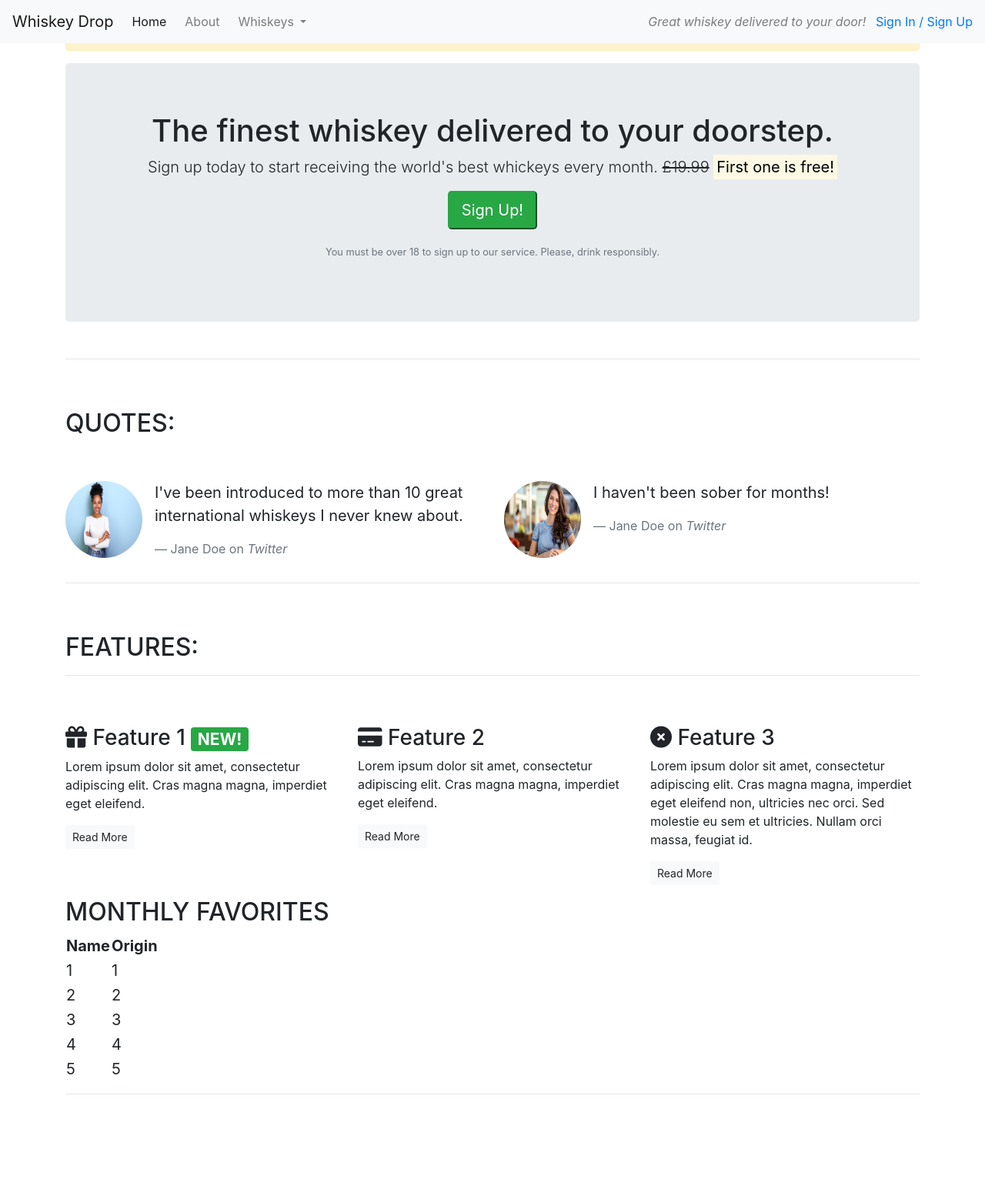
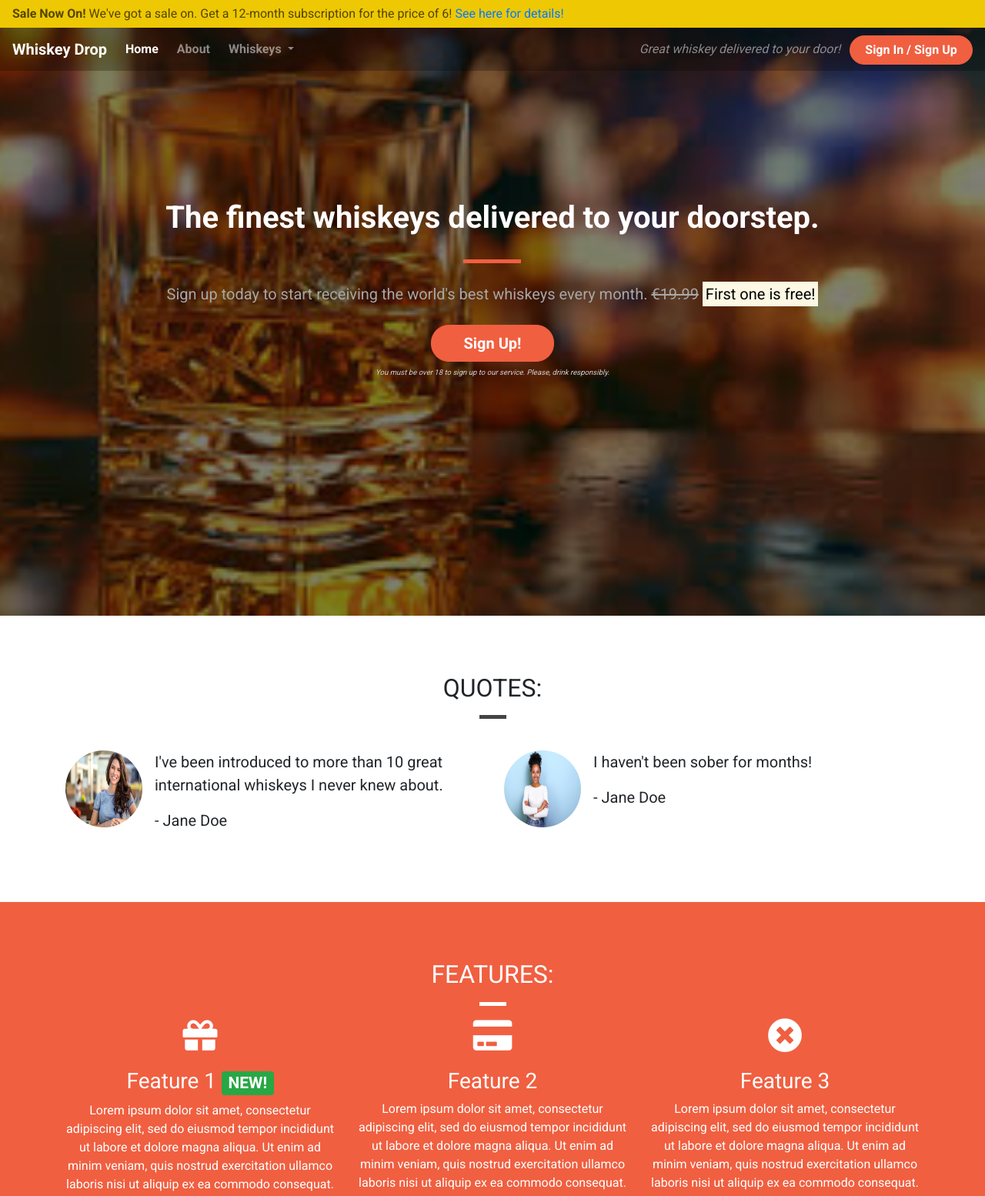
Before and after one commit to Mx-CrystalJ/Bootstrap, a plain HTML site: page index.html in a window 1280 px wide. Shown: the top 1554 px of the page at 77% size. Before the commit the page ends 1438 px from the top, so only its background shows below. Drawn offline with nearby package versions, Linux system fonts and the light colour scheme.

Commit message:
fix background + sign up bug, org elements on page

```diff
--- /dev/null
+++ b/assets/CSS/style.css
@@ -0,0 +1,201 @@
+body {
+    font-family: 'Roboto', sans-serif;
+}
+
+/* Containers */
+
+.container-wrapper {}
+
+.container-wrapper--red {
+    background-color: #f05f40;
+    color: white;
+}
+
+.alert-container {}
+
+.callout-container {
+    height: 100vh;
+
+    background: url('../images/images.jpg') no-repeat bottom right fixed;
+    -webkit-background-size: cover;
+    -moz-background-size: cover;
+    -o-background-size: cover;
+    background-size: cover;
+
+    display: flex;
+    align-items: center;
+    justify-content: center;
+
+    position: relative;
+}
+
+.opaque-overlay {
+    position: absolute;
+    top: 0;
+    left: 0;
+    height: 100%;
+    width: 100%;
+    background-color: rgba(0, 0, 0, 0.5);
+}
+
+.content-container {
+    padding-top: 75px;
+    padding-bottom: 75px;
+}
+
+/* Navbar */
+
+.navalert-container {
+    position: absolute;
+    top: 0;
+    left: 0;
+    z-index: 1;
+    padding-left: 0;
+    padding-right: 0;
+}
+
+.navbar {
+    margin-bottom: 0;
+    width: 100%;
+    background-color: rgba(0, 0, 0, .25);
+    border: 0;
+}
+
+.navbar .navbar-toggler {
+    border: 0;
+}
+
+.navbar .navbar-brand {
+    font-weight: bold;
+}
+
+.navbar .navbar-nav a {
+    font-weight: bold;
+}
+
+
+/* Jumbotron */
+
+.jumbotron {
+    background-color: transparent;
+}
+
+.jumbotron h1 {
+    color: white;
+    font-weight: bold;
+    margin-bottom: 30px;
+    color: white;
+}
+
+.jumbotron .lead {
+    color: #a7a7a7;
+    margin: 25px 0;
+}
+
+.jumbotron small {
+    font-size: 60%;
+    font-style: italic;
+    color: #d0d0d0;
+}
+
+/* Block dividers */
+
+.block-divider {
+    width: 75px;
+    height: 5px;
+    border: 0;
+    background-color: #444;
+}
+
+.block-divider--orange {
+    background-color: #f05f40;
+}
+
+.block-divider--white {
+    background-color: white;
+}
+
+.block-divider--short {
+    width: 35px;
+}
+
+/* Buttons */
+
+.btn--cta {
+    font-weight: bold;
+    border-radius: 23px;
+    width: 160px;
+}
+
+.btn--red {
+    color: white;
+    background-color: #f05f40;
+    border-color: #f05f40;
+}
+
+.btn--red:hover,
+.btn--red:active,
+.btn--red:focus,
+.btn--red:active:focus {
+    background-color: #df4929;
+    border-color: #df4929;
+    color: white;
+}
+
+/* Alert */
+
+.alert-container .col-12 {
+    padding-left: 0;
+    padding-right: 0;
+}
+
+.site-wide-alert {
+    color: #544600;
+    background-color: #eec802;
+    border-color: #eec802;
+    padding: 5px 15px;
+    margin-bottom: 0;
+    border: 1px solid transparent;
+    border-radius: 0;
+}
+
+/* Page Headers */
+
+.page-header {
+    margin-bottom: 0;
+    border-bottom: 0;
+    text-align: center;
+}
+
+.page-header h2 {
+    margin-top: 0;
+}
+
+/* Quotes */
+
+.quotes .page-header {
+    margin-bottom: 25px;
+}
+
+/* Features */
+
+.feature {
+    text-align: center;
+    margin-bottom: 40px;
+}
+
+.feature i {
+    margin-bottom: 20px;
+    font-size: 45px;
+    line-height: 45px;
+}
+
+.feature .btn {
+    background-color: white;
+    border-color: white;
+    border-radius: 15px;
+    min-width: 100px;
+    font-weight: bold;
+    margin-top: 10px;
+    color: #f05f40;
+}
--- a/index.html
+++ b/index.html
@@ -3,34 +3,37 @@
 
 <head>
     <meta charset="utf-8">
+    <title>Whiskey Drop | Taste a new whiskey every month</title>
     <meta name="viewport" content="width=device-width, initial-scale=1.0">
-
-    <title>Whiskey Drop | Taste a new whiskey every month</title>
-
-    <!--Bootstrap Stylesheet-->
-    <link rel="stylesheet" href="https://cdn.jsdelivr.net/npm/bootstrap@4.3.1/dist/css/bootstrap.min.css"
-        integrity="sha384-ggOyR0iXCbMQv3Xipma34MD+dH/1fQ784/j6cY/iJTQUOhcWr7x9JvoRxT2MZw1T" crossorigin="anonymous">
-    <script src="https://kit.fontawesome.com/d2c2d7b08c.js" crossorigin="anonymous"></script>
+    <link rel="stylesheet" href="https://maxcdn.bootstrapcdn.com/bootstrap/4.1.3/css/bootstrap.min.css">
+    <link rel="stylesheet" href="https://use.fontawesome.com/releases/v5.6.1/css/all.css" integrity="sha384-gfdkjb5BdAXd+lj+gudLWI+BXq4IuLW5IT+brZEZsLFm++aCMlF1V92rMkPaX4PP" crossorigin="anonymous">
+    <link href="https://fonts.googleapis.com/css?family=Roboto:400,700" rel="stylesheet">
+    <link rel="stylesheet" href="/assets/CSS/style.css" type="text/css" />
 </head>
 
 <body>
-    <!--Nav-->
-    <nav class="navbar navbar-light navbar-expand-sm bg-light fixed-top">
-        <a href="/" class="navbar-brand">
-            Whiskey Drop</a>
+    <div class="container-fluid navalert-container">
+        <div class="container-fluid alert-container">
+            <div class="row d-none d-sm-block">
+                <div class="col-12">
+                    <div class="site-wide-alert alert alert-warning">
+                        <strong>Sale Now On!</strong> We've got a sale on. Get a 12-month subscription for the price of 6! <a href="">See here for details!</a>
+                    </div>
+                </div>
+            </div>
+        </div>
+        <nav class="navbar navbar-dark navbar-expand-sm">
+            <a href="/" class="navbar-brand">Whiskey Drop</a>
 
-        <button class="navbar-toggler ml-auto" type="button" data-toggle="collapse" data-target="#navbarNavDropdown"
-            aria-controls="navbarNavDropdown" aria-expanded="false" aria-label="Toggle navigation">
-            <span class="navbar-toggler-icon"></span>
-        </button>
+            <button class="navbar-toggler ml-auto" type="button" data-toggle="collapse" data-target="#navbarNavDropdown" aria-controls="navbarNavDropdown" aria-expanded="false" aria-label="Toggle navigation">
+        <span class="navbar-toggler-icon"></span></button>
 
             <div class="collapse navbar-collapse" id="navbarNavDropdown">
                 <ul class="navbar-nav mr-auto">
                     <li class="active nav-item mr-2"><a class="nav-link" href="/">Home</a></li>
                     <li class="nav-item mr-2"><a class="nav-link" href="/about">About</a></li>
                     <li class="nav-item dropdown">
-                    <a class="nav-link dropdown-toggle" href="#" id="navbarDropdownMenuLink" role="button"
-                        data-toggle="dropdown" aria-haspopup="true" aria-expanded="false">
+                        <a class="nav-link dropdown-toggle" href="#" id="navbarDropdownMenuLink" role="button" data-toggle="dropdown" aria-haspopup="true" aria-expanded="false">
           Whiskeys
         </a>
                         <div class="dropdown-menu" aria-labelledby="navbarDropdownMenuLink">
@@ -40,66 +43,56 @@
                             <a class="dropdown-item" href="#">American</a>
                         </div>
                     </li>
-                <li class="nav-item mr-2 d-block d-sm-none"><a class="nav-link" href="/login">Sign Up / Log In</a></li>
+
+                    <li class="nav-item mr-2 d-block d-sm-none"><a class="nav-link" href="/login">Sign In / Sign Up</a></li>
                 </ul>
             </div>
             <div class="d-none d-md-block">
                 <p class="navbar-text my-auto mr-2"><i>Great whiskey delivered to your door!</i></p>
-            <a href="">Sign In / Sign Up</a>
+                <a href="/login" class="btn btn--cta btn--red">Sign In / Sign Up</a>
             </div>
         </nav>
-
-
-    <article class="container mt-3">
-        <div class="row d-none d-sm-block">
-            <div class="col-12">
-                <div class="alert alert-warning">
-                    <strong>Sale Now On!</strong> We've got a sale on a 12-month subscription for the price of 6! <a
-                        href="">See here for more details!</a>
     </div>
-            </div>
-        </div>
-        <!--Callout-->
+    <div class="container-fluid callout-container">
+        <!-- Callout -->
+        <div class="opaque-overlay">&nbsp;</div>
         <div class="row">
             <div class="col-12">
                 <section class="callout jumbotron text-center">
-                    <h1>The finest whiskey delivered to your doorstep.</h1>
-                    <p class="lead">Sign up today to start receiving the world's best whickeys every month.
-                        <s class="d-none d-sm-inline">£19.99</s>
+                    <h1 class="jumbotron-header">The finest whiskeys delivered to your doorstep.</h1>
+                    <hr class="block-divider block-divider--orange">
+                    <p class="lead">Sign up today to start receiving the world's best whiskeys every month.
+                        <s class="d-none d-sm-inline">€19.99</s>
                         <span class="d-inline d-sm-none"><br></span>
-                        <strong><mark>First one is free!</mark></strong>
-                    </p>
-                    <p><button class="btn-lg btn-success">Sign Up!</button>
-                    </p>
-                    <p class="text-muted"><small>You must be over 18 to sign up to our service. Please, drink
-                            responsibly.</small></p>
+                        <strong><mark>First one is free!</mark></strong></p>
+                    <button class="btn btn-lg btn--cta btn--red" data-toggle="modal" data-target="#signUpModal">Sign Up!</button>
+                    <p class="text-muted"><small>You must be over 18 to sign up to our service. Please, drink responsibly.</small></p>
                 </section>
             </div>
         </div>
-        <!-- /.callout-->
-        <hr>
+        <!-- /.callout -->
+    </div>
 
-        <!--Quotes-->
+    <!-- Quotes -->
+    <div class="container-wrapper">
+        <div class="container quotes-container content-container">
             <section class="quotes">
                 <div class="row">
-                <div class="col-12 my-5">
+                    <div class="col-12 page-header">
                         <h2 class="text-uppercase">Quotes:</h2>
+                        <hr class="block-divider block-divider--short">
                     </div>
                 </div>
                 <div class="row">
                     <div class="col-12 col-md-6">
                         <div class="media">
                             <div class="d-none d-sm-block">
-                            <img src="/assets/images/happy-african-american-woman-folded-arms-while-standing-over-studio-blue-background-image-free-photo.jpg"
-                                alt="Woman standing happy with arms crossed against blue background"
-                                class="rounded-circle mr-3" height=100 width=100>
+                                <img src="assets/images/360_F_134062135_SdxKV0haFKE9KQNQpR4srbXkmYN0yi1G.jpg" class="rounded-circle mr-3" height=100 width=100>
                             </div>
                             <div class="media-body">
                                 <blockquote class="blockquote">
-                                <p>I've been introduced to more than 10 great international whiskeys I never knew about.
-                                </p>
-                                <footer class="blockquote-footer">Jane Doe on <cite title="Twitter">Twitter</cite>
-                                </footer>
+                                    <p>I've been introduced to more than 10 great international whiskeys I never knew about.</p>
+                                    <p>- Jane Doe</p>
                                 </blockquote>
                             </div>
                         </div>
@@ -107,15 +100,12 @@
                     <div class="col-12 col-md-6">
                         <div class="media">
                             <div class="d-none d-sm-block">
-                            <img src="/assets/images/360_F_134062135_SdxKV0haFKE9KQNQpR4srbXkmYN0yi1G.jpg"
-                                alt="Woman smiling and leaning against a rail" class="rounded-circle mr-3" height=100
-                                width=100>
+                                <img src="/assets/images/happy-african-american-woman-folded-arms-while-standing-over-studio-blue-background-image-free-photo.jpg" class="rounded-circle mr-3" height=100 width=100>
                             </div>
                             <div class="media-body">
                                 <blockquote class="blockquote">
                                     <p>I haven't been sober for months!</p>
-                                <footer class="blockquote-footer">Jane Doe on <cite title="Twitter">Twitter</cite>
-                                </footer>
+                                    <p>- Jane Doe</p>
                                 </blockquote>
                             </div>
                         </div>
@@ -123,81 +113,46 @@
                 </div>
             </section>
             <!-- /.quotes -->
-        <hr>
+        </div>
+    </div>
 
     <!-- Features -->
+    <div class="container-wrapper container-wrapper--red">
+        <div class="container features-container content-container">
             <section class="features">
                 <div class="row">
-                <div class="col-12 my-5">
+                    <div class="col-12 page-header">
                         <h2 class="text-uppercase">Features:</h2>
-                    <hr />
+                        <hr class="block-divider block-divider--short block-divider--white">
                     </div>
                 </div>
                 <div class="row">
                     <div class="col-12 col-md-6 col-lg-4">
                         <div class="feature">
-                        <h3><i class="fa-solid fa-gift d-none d-sm-inline"></i> Feature 1 <span
-                                class="badge badge-success">NEW!</span></h3>
-                        <p>Lorem ipsum dolor sit amet, consectetur adipiscing elit. Cras magna magna, imperdiet eget
-                            eleifend.</p>
+                            <h3><i class="fas fa-gift d-none d-sm-block"></i> Feature 1 <span class="badge badge-success">NEW!</span></h3>
+                            <p>Lorem ipsum dolor sit amet, consectetur adipiscing elit, sed do eiusmod tempor incididunt ut labore et dolore magna aliqua. Ut enim ad minim veniam, quis nostrud exercitation ullamco laboris nisi ut aliquip ex ea commodo consequat.</p>
                             <p><a class="btn btn-sm btn-light" href="">Read More</a></p>
                         </div>
                     </div>
                     <div class="col-12 col-md-6 col-lg-4">
                         <div class="feature">
-                        <h3><i class="fa-solid fa-credit-card d-none d-sm-inline"></i> Feature 2</h3>
-                        <p>Lorem ipsum dolor sit amet, consectetur adipiscing elit. Cras magna magna, imperdiet eget
-                            eleifend.</p>
+                            <h3><i class="fas fa-credit-card d-none d-sm-block"></i> Feature 2</h3>
+                            <p>Lorem ipsum dolor sit amet, consectetur adipiscing elit, sed do eiusmod tempor incididunt ut labore et dolore magna aliqua. Ut enim ad minim veniam, quis nostrud exercitation ullamco laboris nisi ut aliquip ex ea commodo consequat.</p>
                             <p><a class="btn btn-sm btn-light" href="">Read More</a></p>
                         </div>
                     </div>
                     <div class="col-12 d-md-none d-lg-block col-lg-4">
                         <div class="feature">
-                        <h3><i class="fa-solid fa-circle-xmark d-none d-sm-inline"></i> Feature 3</h3>
-                        <p>Lorem ipsum dolor sit amet, consectetur adipiscing elit. Cras magna magna, imperdiet eget
-                            eleifend non, ultricies nec orci. Sed molestie eu sem et ultricies. Nullam orci massa,
-                            feugiat id. </p>
+                            <h3><i class="fas fa-times-circle d-none d-sm-block"></i> Feature 3</h3>
+                            <p>Lorem ipsum dolor sit amet, consectetur adipiscing elit, sed do eiusmod tempor incididunt ut labore et dolore magna aliqua. Ut enim ad minim veniam, quis nostrud exercitation ullamco laboris nisi ut aliquip ex ea commodo consequat.</p>
                             <p><a class="btn btn-sm btn-light" href="">Read More</a></p>
                         </div>
                     </div>
                 </div>
             </section>
-        <!--/features-->
-
-        <!--Favorites-->
-        <section class="favorites">
-            <h2 class="text-uppercase">Monthly Favorites</h2>
-            <blockquote class="blockquote">
-                <table>
-                    <tr>
-                        <th>Name</th>
-                        <th>Origin</th>
-                    </tr>
-                    <tr>
-                        <td>1</td>
-                        <td>1</td>
-                    </tr>
-                    <tr>
-                        <td>2</td>
-                        <td>2</td>
-                    </tr>
-                    <tr>
-                        <td>3</td>
-                        <td>3</td>
-                    </tr>
-                    <tr>
-                        <td>4</td>
-                        <td>4</td>
-                    </tr>
-                    <tr>
-                        <td>5</td>
-                        <td>5</td>
-                    </tr>
-                </table>
-            </blockquote>
-        </section>
-        <!-- /.Favorites -->
-        <hr>
+            <!-- /.features -->
+        </div>
+    </div>
 
     <div class="modal" tabindex="-1" role="dialog" id="signUpModal">
         <div class="modal-dialog" role="document">
@@ -212,10 +167,8 @@
                     <form>
                         <div class="form-group">
                             <label for="exampleInputEmail1">Email address</label>
-                                <input type="email" class="form-control" id="exampleInputEmail1"
-                                    aria-describedby="emailHelp" placeholder="Enter email">
-                                <small id="emailHelp" class="form-text text-muted">We'll never share your email with
-                                    anyone else.</small>
+                            <input type="email" class="form-control" id="exampleInputEmail1" aria-describedby="emailHelp" placeholder="Enter email">
+                            <small id="emailHelp" class="form-text text-muted">We'll never share your email with anyone else.</small>
                         </div>
                         <div class="form-group">
                             <label for="password">Password</label>
@@ -223,8 +176,7 @@
                         </div>
                         <div class="form-group">
                             <label for="repeatPassword">Repeat Password</label>
-                                <input type="password" class="form-control" id="repeatPassword"
-                                    placeholder="Repeat Password">
+                            <input type="password" class="form-control" id="repeatPassword" placeholder="Repeat Password">
                         </div>
                         <button type="submit" class="btn btn-success">Submit</button>
                     </form>
@@ -233,19 +185,9 @@
         </div>
     </div>
 
-    </article>
-    <!-- jQuery (necessary for Bootstrap's JavaScript plugins) -->
-    <script src="https://code.jquery.com/jquery-1.12.4.min.js"
-        integrity="sha384-nvAa0+6Qg9clwYCGGPpDQLVpLNn0fRaROjHqs13t4Ggj3Ez50XnGQqc/r8MhnRDZ" crossorigin="anonymous">
-    </script>
-    <!-- Include all compiled plugins (below), or include individual files as needed -->
-    <script src="https://cdn.jsdelivr.net/npm/bootstrap@3.4.1/dist/js/bootstrap.min.js"
-        integrity="sha384-aJ21OjlMXNL5UyIl/XNwTMqvzeRMZH2w8c5cRVpzpU8Y5bApTppSuUkhZXN0VxHd" crossorigin="anonymous">
-    </script>
-    <!-- Latest compiled and minified JavaScript -->
-    <script src="https://cdn.jsdelivr.net/npm/bootstrap@3.4.1/dist/js/bootstrap.min.js"
-        integrity="sha384-aJ21OjlMXNL5UyIl/XNwTMqvzeRMZH2w8c5cRVpzpU8Y5bApTppSuUkhZXN0VxHd" crossorigin="anonymous">
-    </script>
+    <script src="https://code.jquery.com/jquery-3.3.1.slim.min.js" integrity="sha384-q8i/X+965DzO0rT7abK41JStQIAqVgRVzpbzo5smXKp4YfRvH+8abtTE1Pi6jizo" crossorigin="anonymous"></script>
+    <script src="https://cdnjs.cloudflare.com/ajax/libs/popper.js/1.14.3/umd/popper.min.js" integrity="sha384-ZMP7rVo3mIykV+2+9J3UJ46jBk0WLaUAdn689aCwoqbBJiSnjAK/l8WvCWPIPm49" crossorigin="anonymous"></script>
+    <script src="https://stackpath.bootstrapcdn.com/bootstrap/4.1.3/js/bootstrap.min.js" integrity="sha384-ChfqqxuZUCnJSK3+MXmPNIyE6ZbWh2IMqE241rYiqJxyMiZ6OW/JmZQ5stwEULTy" crossorigin="anonymous"></script>
 </body>
 
 </html>
```
Also changed, not shown: assets/images/images.jpg (added). Lines whose indentation alone changed are shown as unchanged.
